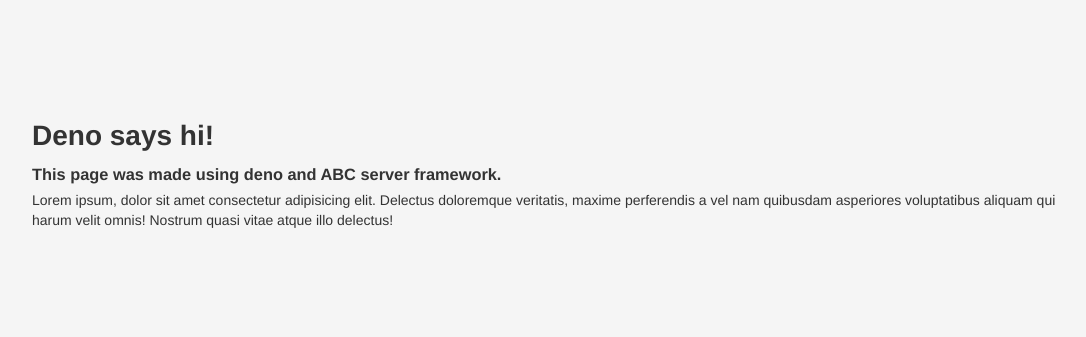
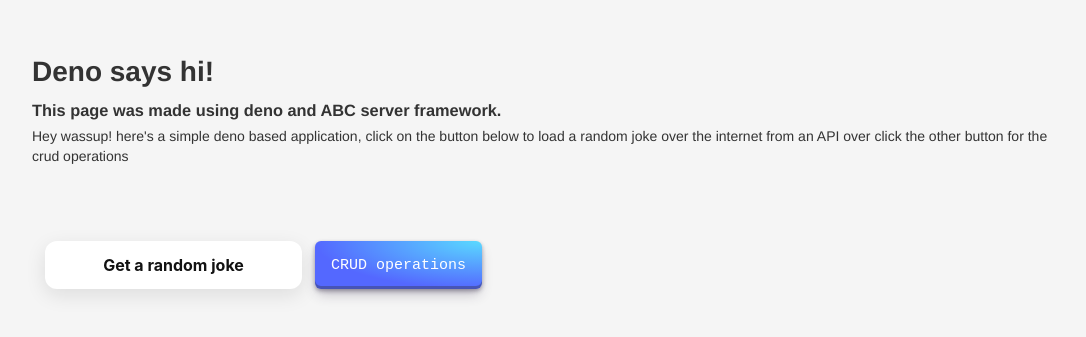
Before and after one commit to iresharma/deno-server-crud, a plain HTML site: page public/index.html in a window 1280 px wide. Shown: the part 275-612 px from the top of the page, without its empty margins (16-1102 px from the left). Drawn offline with Linux system fonts and the light colour scheme.

Commit message:
a lot of work pending;

```diff
--- a/public/index.html
+++ b/public/index.html
@@ -4,17 +4,22 @@
     <meta charset="UTF-8" />
     <meta http-equiv="X-UA-Compatible" content="IE=edge" />
     <meta name="viewport" content="width=device-width, initial-scale=1.0" />
-    <link rel="stylesheet" href="/static/styles.css">
-    <title>Deno ABC Server Index</title>
+    <link rel="stylesheet" href="/static/styles.css" />
+    <title>Deno Web</title>
   </head>
   <body>
     <h1>Deno says hi!</h1>
     <h3>This page was made using deno and ABC server framework.</h3>
     <p>
-      Lorem ipsum, dolor sit amet consectetur adipisicing elit. Delectus
-      doloremque veritatis, maxime perferendis a vel nam quibusdam asperiores
-      voluptatibus aliquam qui harum velit omnis! Nostrum quasi vitae atque illo
-      delectus!
+      Hey wassup! here's a simple deno based application, click on the button
+      below to load a random joke over the internet from an <a>API</a> over
+      click the other button for the crud operations
     </p>
+    <div class="buttons">
+      <button onclick="window.location.href='/jokes/random'">
+        Get a random joke
+      </button>
+      <button onclick="window.location.href='/crud/'">CRUD operations</button>
+    </div>
   </body>
 </html>
--- a/static/styles.css
+++ b/static/styles.css
@@ -23,3 +23,100 @@ h1,
 h3 {
   margin-bottom: 0.25em;
 }
+
+.buttons {
+  display: flex;
+  flex-direction: row;
+  justify-content: space-between;
+  align-items: center;
+
+  width: 450px;
+
+  margin-top: 5em;
+}
+
+button:last-child {
+  align-items: center;
+  appearance: none;
+  border: 0;
+  border-radius: 6px;
+  box-shadow: rgba(45, 35, 66, 0.4) 0 2px 4px,
+    rgba(45, 35, 66, 0.3) 0 7px 13px -3px, rgba(58, 65, 111, 0.5) 0 -3px 0 inset;
+  box-sizing: border-box;
+  color: #fff;
+  cursor: pointer;
+  display: inline-flex;
+  font-family: "JetBrains Mono", monospace;
+  height: 48px;
+  justify-content: center;
+  line-height: 1;
+  list-style: none;
+  overflow: hidden;
+  padding-left: 16px;
+  padding-right: 16px;
+  position: relative;
+  text-align: left;
+  text-decoration: none;
+  transition: box-shadow 0.15s, transform 0.15s;
+  user-select: none;
+  -webkit-user-select: none;
+  touch-action: manipulation;
+  white-space: nowrap;
+  will-change: box-shadow, transform;
+  font-size: 15px;
+
+  background-image: radial-gradient(
+    100% 100% at 100% 0,
+    #5adaff 0,
+    #5468ff 100%
+  );
+}
+
+button:last-child:focus {
+  box-shadow: #3c4fe0 0 0 0 1.5px inset, rgba(45, 35, 66, 0.4) 0 2px 4px,
+    rgba(45, 35, 66, 0.3) 0 7px 13px -3px, #3c4fe0 0 -3px 0 inset;
+}
+
+button:last-child:hover {
+  box-shadow: rgba(45, 35, 66, 0.4) 0 4px 8px,
+    rgba(45, 35, 66, 0.3) 0 7px 13px -3px, #3c4fe0 0 -3px 0 inset;
+  transform: translateY(-2px);
+}
+
+button:last-child:active {
+  box-shadow: #3c4fe0 0 3px 7px inset;
+  transform: translateY(2px);
+}
+
+button:first-child {
+  align-items: center;
+  background-color: #fff;
+  border-radius: 12px;
+  box-shadow: transparent 0 0 0 3px, rgba(18, 18, 18, 0.1) 0 6px 20px;
+  box-sizing: border-box;
+  color: #121212;
+  cursor: pointer;
+  display: inline-flex;
+  flex: 1 1 auto;
+  font-family: Inter, sans-serif;
+  font-size: 1rem;
+  font-weight: 700;
+  justify-content: center;
+  line-height: 1;
+  margin: 0;
+  outline: none;
+  padding: 1rem 0.7rem;
+  text-align: center;
+  text-decoration: none;
+  transition: box-shadow 0.5s, -webkit-box-shadow 0.2s;
+  white-space: nowrap;
+  border: 0;
+  user-select: none;
+  -webkit-user-select: none;
+  touch-action: manipulation;
+  margin: 0.3rem 0.8rem;
+}
+
+button:first-child:hover {
+  box-shadow: #121212 0 0 0 3px, transparent 0 0 0 0;
+}
```
Also changed, not shown: public/crud/notFound.html (added, +13 -0 lines), 4 other files.
